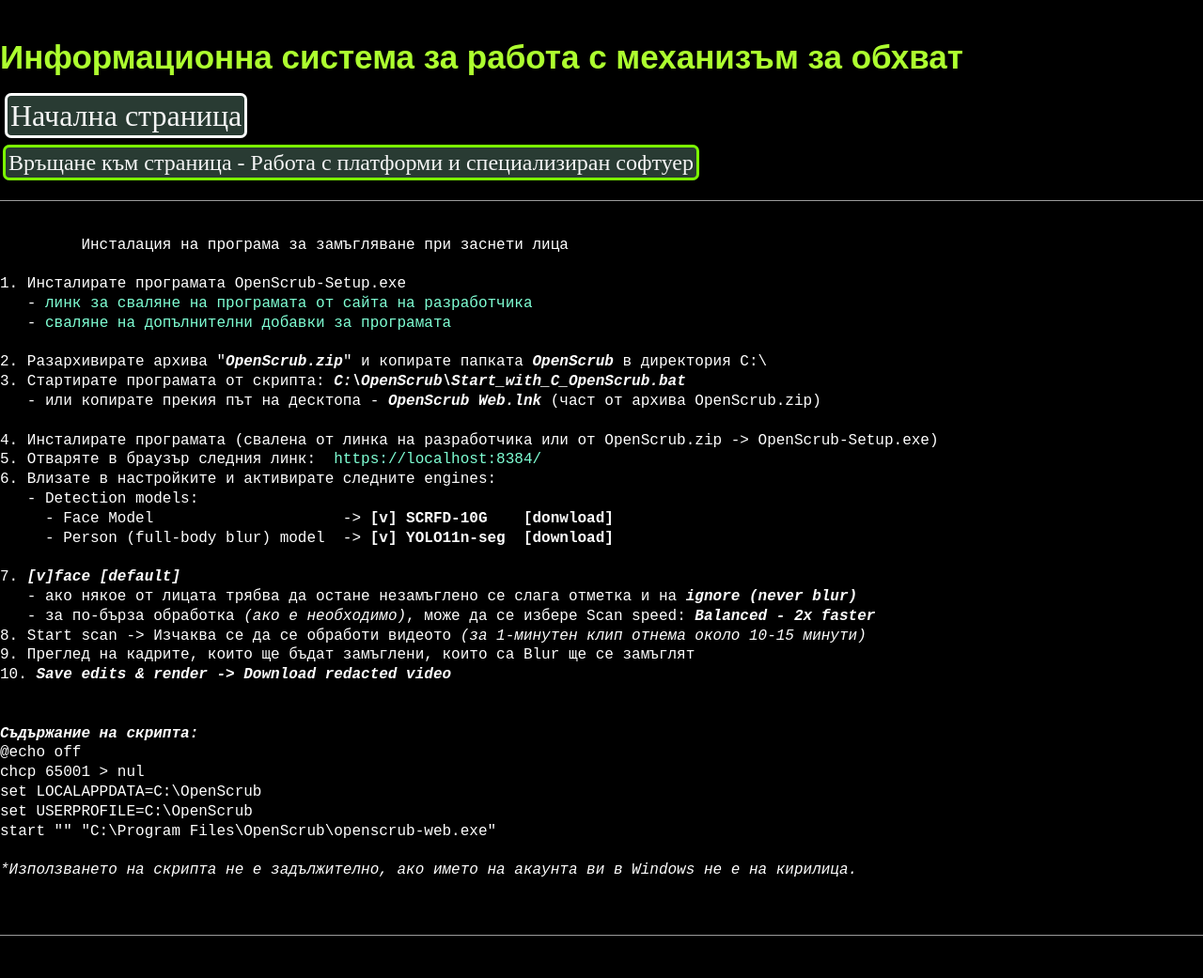
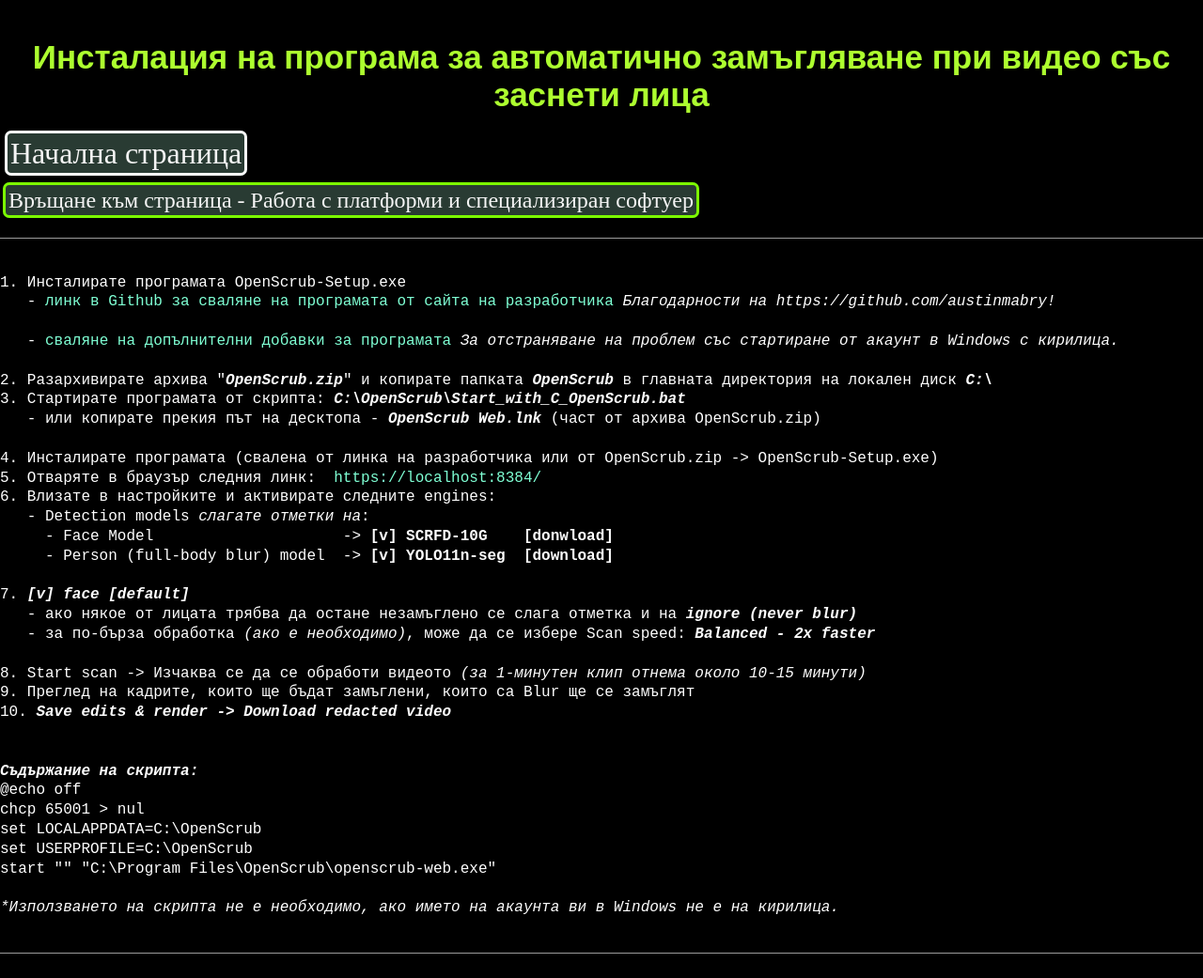
Before and after one commit to VladislavNedyalkovIvanov/home, a plain HTML site: page resources/text/software/5.OpenScrub.html in a window 1280 px wide. Shown: the whole page at 94% size. Drawn offline with Linux system fonts and the light colour scheme.

Commit message:
Add files via upload

```diff
--- a/resources/text/software/5.OpenScrub.html
+++ b/resources/text/software/5.OpenScrub.html
@@ -12,7 +12,7 @@
 <body>
     <div class="cover">
         <br />
-        <h1>Информационна система за работа с механизъм за обхват</h1>
+        <h1>Инсталация на програма за автоматично замъгляване при видео със заснети лица</h1>
         <br />
         <a class="large_margins" href="../../../index.html" target="_self"
             rel="noopener noreferrer">Начална страница</a>
@@ -25,26 +25,26 @@
         <hr />
         <pre>
 
-         Инсталация на програма за замъгляване при заснети лица
+1. Инсталирате програмата OpenScrub-Setup.exe
+   - <a href="https://github.com/austinmabry/OpenScrub/releases/latest/download/OpenScrub-Setup.exe" target="_blank" rel="noopener noreferrer">линк в Github за сваляне на програмата от сайта на разработчика</a> <i>Благодарности на https://github.com/austinmabry!</i>
 
-1. Инсталирате програмата OpenScrub-Setup.exe
-   - <a href="https://github.com/austinmabry/OpenScrub/releases/latest/download/OpenScrub-Setup.exe" target="_blank" rel="noopener noreferrer">линк за сваляне на програмата от сайта на разработчика</a>
-   - <a href="https://drive.google.com/file/d/1yk5JhHC_V4zAtBOwTvUMoOdIjqbWWze1/view?usp=sharing" target="_blank" rel="noopener noreferrer">сваляне на допълнителни добавки за програмата</a>
+   - <a href="https://drive.google.com/file/d/1yk5JhHC_V4zAtBOwTvUMoOdIjqbWWze1/view?usp=sharing" target="_blank" rel="noopener noreferrer">сваляне на допълнителни добавки за програмата</a> <i>За отстраняване на проблем със стартиране от акаунт в Windows с кирилица.</i>
 
-2. Разархивирате архива "<b><i>OpenScrub.zip</i></b>" и копирате папката <b><i>OpenScrub</i></b> в директория C:\
+2. Разархивирате архива "<b><i>OpenScrub.zip</i></b>" и копирате папката <b><i>OpenScrub</i></b> в главната директория на локален диск <b><i>C:\</i></b>
 3. Стартирате програмата от скрипта: <b><i>C:\OpenScrub\Start_with_C_OpenScrub.bat</i></b>
    - или копирате прекия път на десктопа - <b><i>OpenScrub Web.lnk</i></b> (част от архива OpenScrub.zip)
 
 4. Инсталирате програмата (свалена от линка на разработчика или от OpenScrub.zip -> OpenScrub-Setup.exe)
 5. Отваряте в браузър следния линк:  <a href="https://localhost:8384/" target="_blank" rel="noopener noreferrer">https://localhost:8384/</a>
 6. Влизате в настройките и активирате следните engines:
-   - Detection models:
+   - Detection models <i>слагате отметки на</i>:
      - Face Model                     -> <b>[v] SCRFD-10G    [donwload]</b>
      - Person (full-body blur) model  -> <b>[v] YOLO11n-seg  [download]</b>
 
-7. <b><i>[v]face [default]</i></b>
+7. <b><i>[v] face [default]</i></b>
    - ако някое от лицата трябва да остане незамъглено се слага отметка и на <b><i>ignore (never blur)</i></b>
    - за по-бърза обработка <i>(ако е необходимо)</i>, може да се избере Scan speed: <b><i>Balanced - 2x faster</i></b>
+
 8. Start scan -> Изчаква се да се обработи видеото <i>(за 1-минутен клип отнема около 10-15 минути)</i>
 9. Преглед на кадрите, които ще бъдат замъглени, които са Blur ще се замъглят
 10. <b><i>Save edits & render -> Download redacted video</i></b>
@@ -57,8 +57,7 @@ set LOCALAPPDATA=C:\OpenScrub
 set USERPROFILE=C:\OpenScrub
 start "" "C:\Program Files\OpenScrub\openscrub-web.exe"
 
-<i>*Използването на скрипта не е задължително, ако името на акаунта ви в Windows не е на кирилица.</i>
-
+<i>*Използването на скрипта не е необходимо, ако името на акаунта ви в Windows не е на кирилица.</i>
             </pre>
         <hr />
         <br />
```
